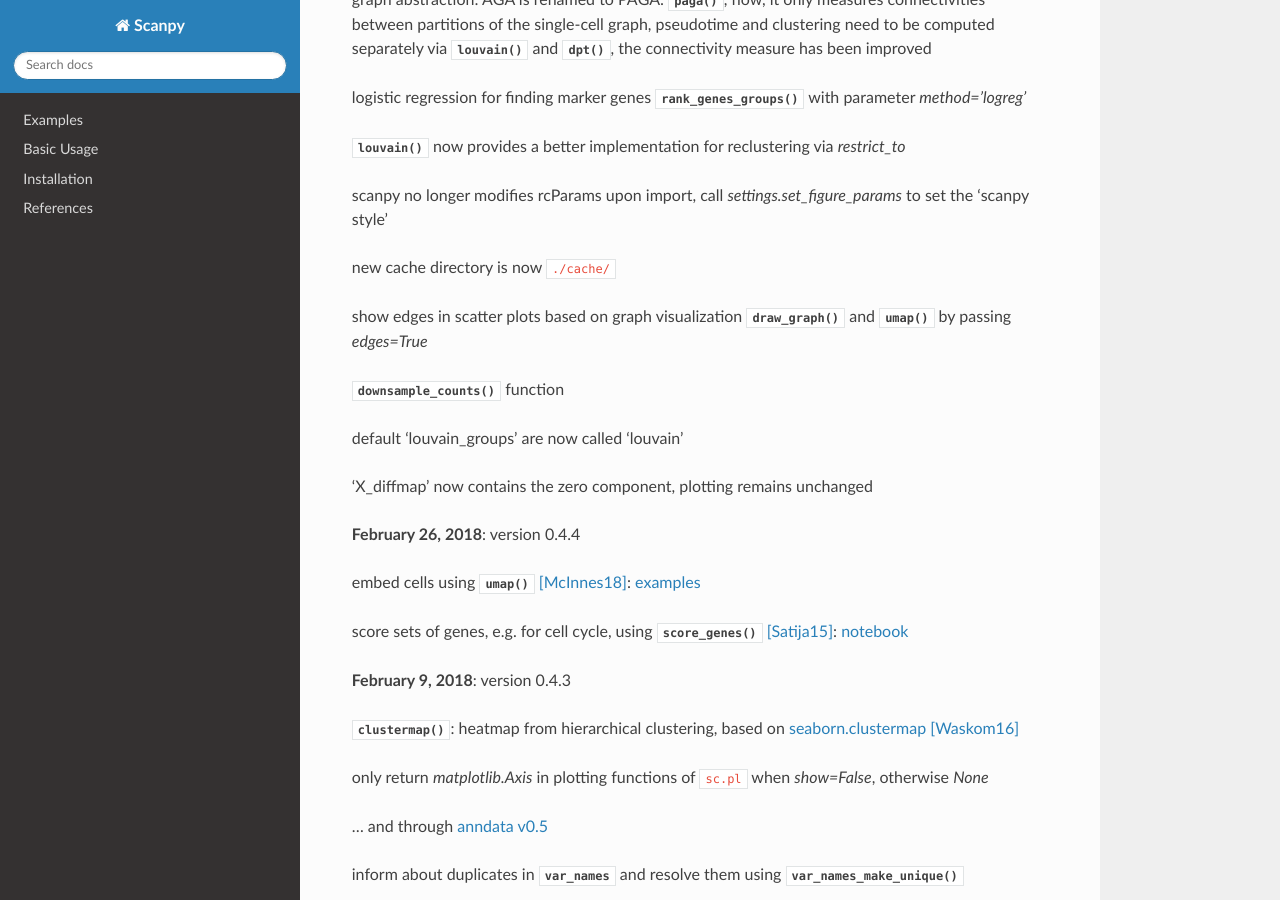
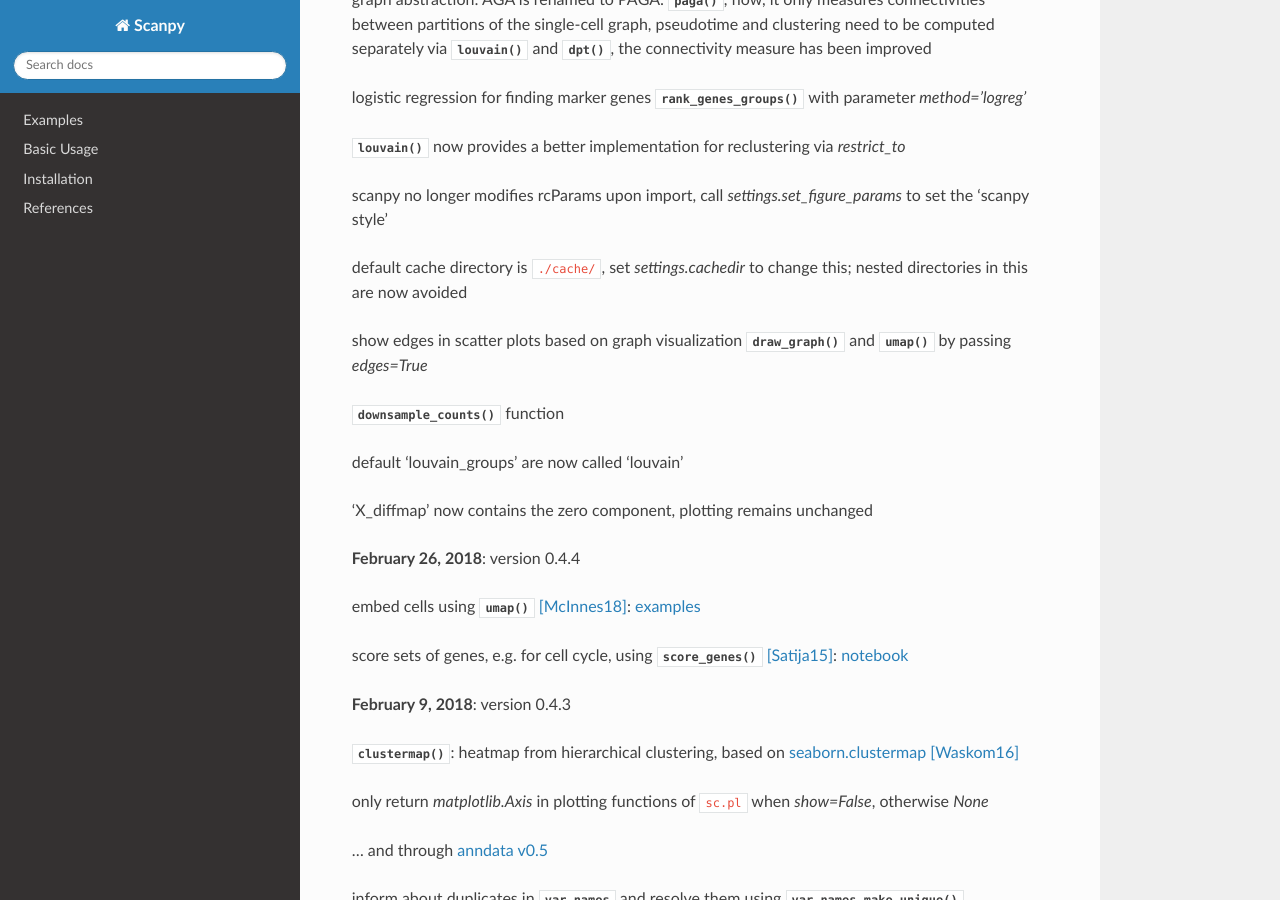
Before and after one commit to scverse/scanpy, a Sphinx documentation site: the page built from docs/release_notes.rst, in a window 1280 px wide and 900 px high, scrolled down 1279 px. Built offline with Sphinx 7.4.7 and the Read the Docs theme 2.0.0, drawn with Linux system fonts in a browser that asks for light colours; the version number could not be read and is left out.

Commit message:
added info about cachedir

```diff
--- a/docs/release_notes.rst
+++ b/docs/release_notes.rst
@@ -81,7 +81,8 @@ Further changes are
 - scanpy no longer modifies rcParams upon import, call
   `settings.set_figure_params` to set the 'scanpy style'
 
-- new cache directory is now ``./cache/``
+- default cache directory is ``./cache/``, set `settings.cachedir` to change
+  this; nested directories in this are now avoided
 
 - show edges in scatter plots based on graph visualization
   :func:`~scanpy.api.tl.draw_graph` and :func:`~scanpy.api.umap` by passing
```
Also changed, not shown: 1 other file.
